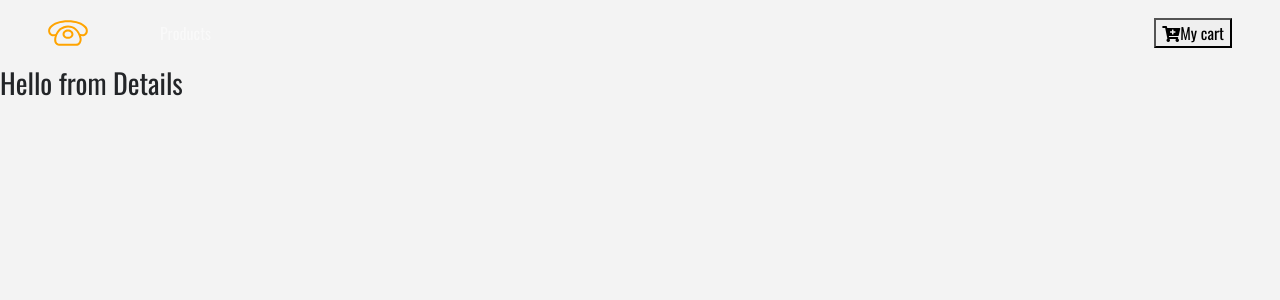
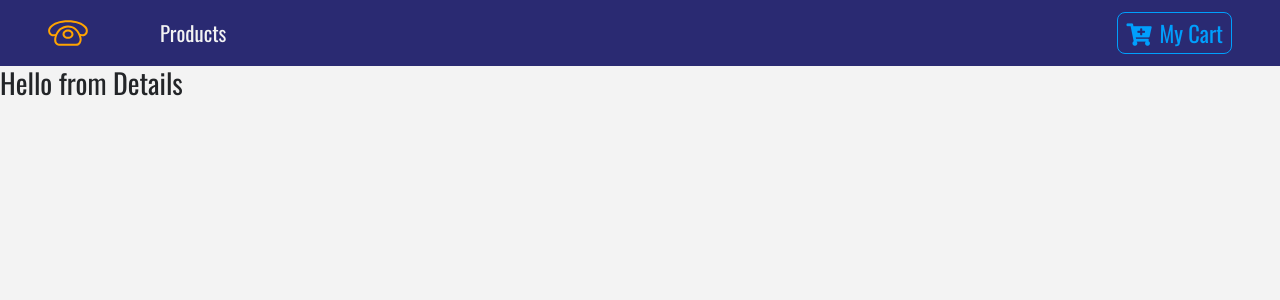
Before and after one commit to raditotev/phone-store-tutorial, a React (Create React App) app: page /details in a window 1280 px wide. Shown: the top 300 px of the page. Built offline with nearby package versions, Linux system fonts and the light colour scheme.

Commit message:
Add navbar styling

```diff
--- /dev/null
+++ b/src/components/Button.js
@@ -0,0 +1,21 @@
+import styled from "styled-components";
+
+export const ButtonContainer = styled.button`
+  text-transform: capitalize;
+  font-size: 1.4rem;
+  background: transparent;
+  border: 0.05rem solid var(--lightBlue);
+  color: var(--lightBlue);
+  border-radius: 0.5rem;
+  padding: 0.2rem 0.5rem;
+  cursor: pointer;
+  margin: 0.2rem o.5rem 0.2rem 0;
+  transition: all 0.5s ease-in-out;
+  &:hover {
+    background: var(--lightBlue);
+    color: var(--mainBlue);
+  }
+  &:focus {
+    outline: none;
+  }
+`;
--- a/src/components/Navbar.js
+++ b/src/components/Navbar.js
@@ -1,12 +1,14 @@
 import React, { Component } from "react";
 import { Link } from "react-router-dom";
+import styled from "styled-components";
+import { ButtonContainer } from "./Button";
 
 import logo from "../logo.svg";
 
 export default class Navbar extends Component {
   render() {
     return (
-      <nav className="navbar navbar-expand-sm navbar-dark px-sm-5">
+      <NavWrapper className="navbar navbar-expand-sm navbar-dark px-sm-5">
         {/*
 https://www.iconfinder.com/icons/1243689/call_phone_icon
 Creative Commons (Attribution 3.0 Unported);
@@ -22,12 +24,23 @@
           </li>
         </ul>
         <Link to="/cart" className="ml-auto">
-          <button>
-            <i className="fas fa-cart-plus" />
+          <ButtonContainer>
+            <span className="mr-2">
+              <i className="fas fa-cart-plus" />
+            </span>
             My cart
-          </button>
+          </ButtonContainer>
         </Link>
-      </nav>
+      </NavWrapper>
     );
   }
 }
+
+const NavWrapper = styled.nav`
+  background: var(--mainBlue);
+  .nav-link {
+    color: var(--mainWhite) !important;
+    font-size: 1.3rem;
+    text-transform: capitalize;
+  }
+`;
```
